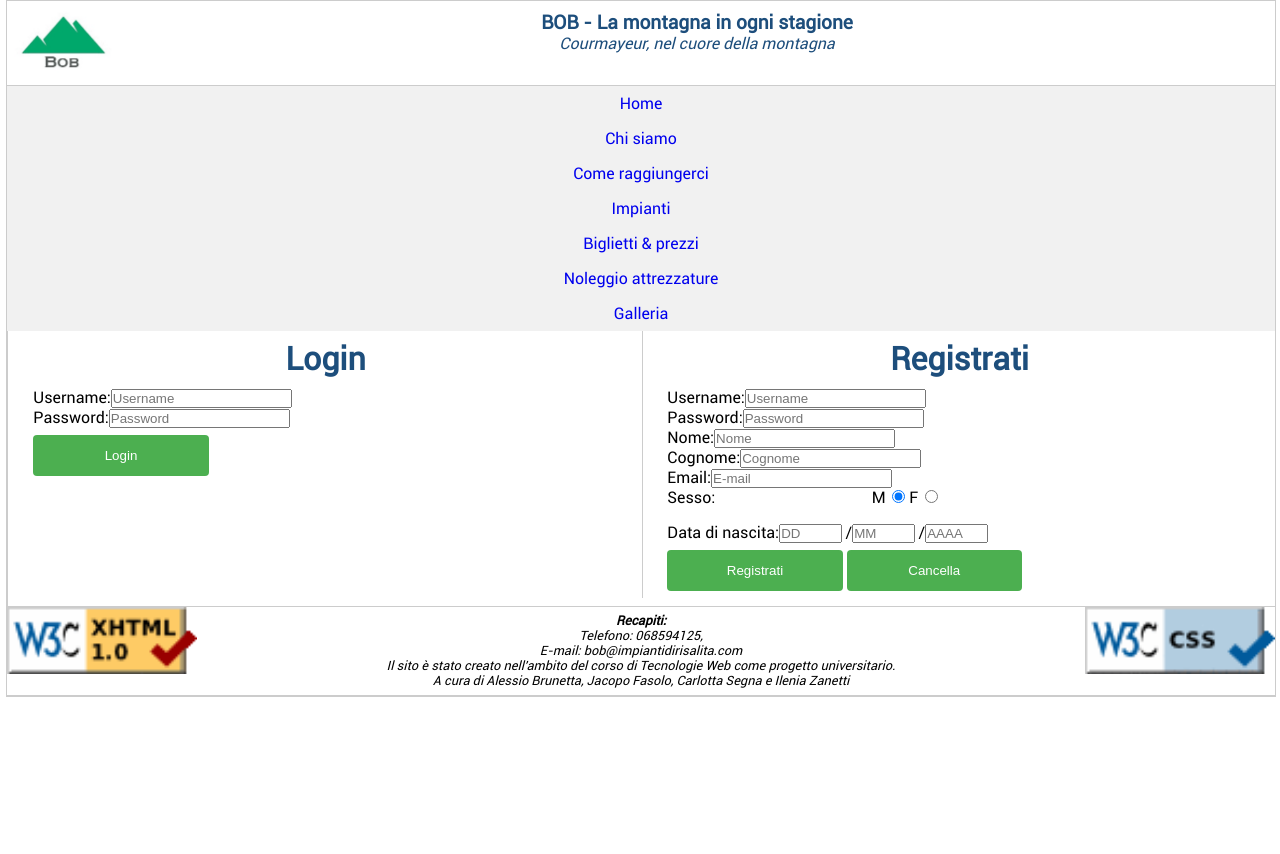
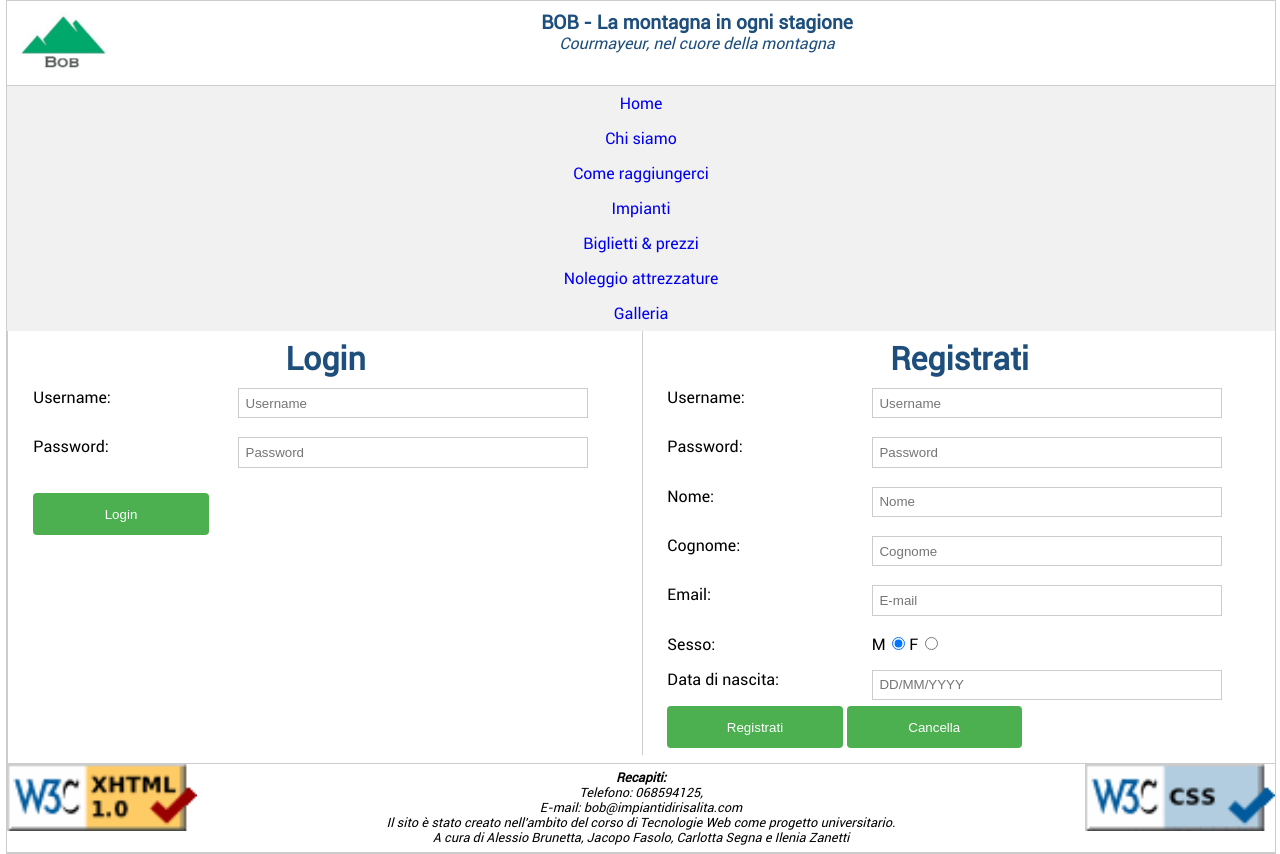
Before and after one commit to JacopoFasolo/Bob-TW, a PHP site: page /login.php in a window 1280 px wide. Before the commit the page ends 697 px from the top, so only its background shows below. Run offline with PHP 8.4, Linux system fonts and the light colour scheme.

Commit message:
le virgole sono importanti, come dio

```diff
--- a/css/style.css
+++ b/css/style.css
@@ -425,11 +425,10 @@ label{
 	display: block;
 }
 
-input[type=password], input[type=email], input[type=text], {
+input[type=password], input[type=email], input[type=text]{
 	width: 60%;
 	padding: .5em;
 	margin-left: 35%;
-	/* margin-top: -0.3em; */
 	display: block;
 	border: 1px solid #ccc;
 	/* border-radius: 4px; */
@@ -464,9 +463,3 @@ input[type=submit]:hover {
 	margin-top: 1em;
     margin-left: 1.5em;
 }
-
-#data_nascita input[type=text]{
-	width: 10%;
-	margin: 0;
-	float: none;
-}
--- a/html/login.html
+++ b/html/login.html
@@ -56,11 +56,7 @@
                     F<input type="radio" class="input" size="20" name="gender"/><br/>
                 </div>
                 <label for="Data di nascita">Data di nascita:</label>
-                <div id="data_nascita">
-                    <input type="text" class="input" size="20" name="giorno_nascita_reg" placeholder="DD"/>
-                    /<input type="text" class="input" size="20" name="mese_nascita_reg" placeholder="MM"/>
-                    /<input type="text" class="input" size="20" name="anno_nascita_reg" placeholder="AAAA"/>
-                </div>
+                <input type="text" class="input" size="20" name="data_nascita_reg" placeholder="DD/MM/YYYY"/>
                 <input class="button"type="submit" value="Registrati"/>
                 <input class="button" type="reset" value="Cancella"/>
             </form>
```
